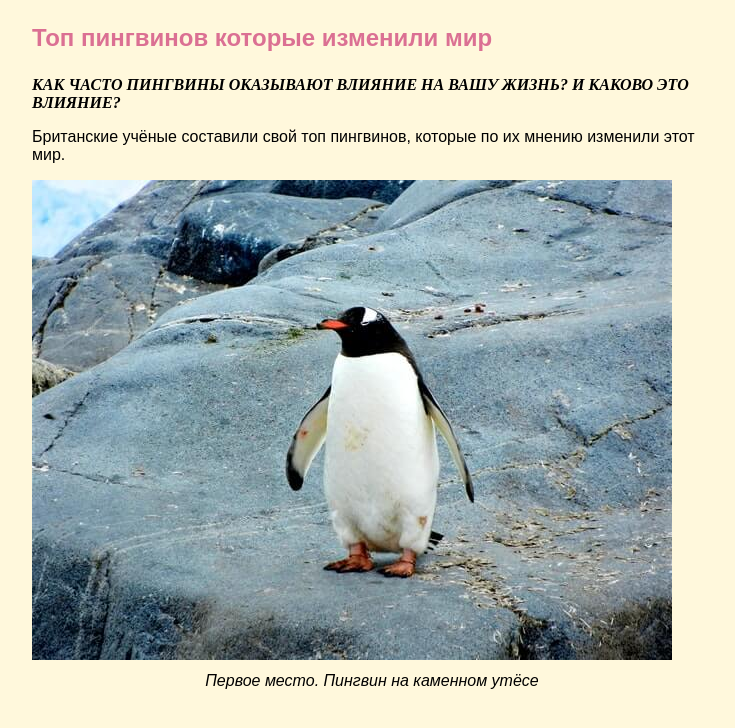
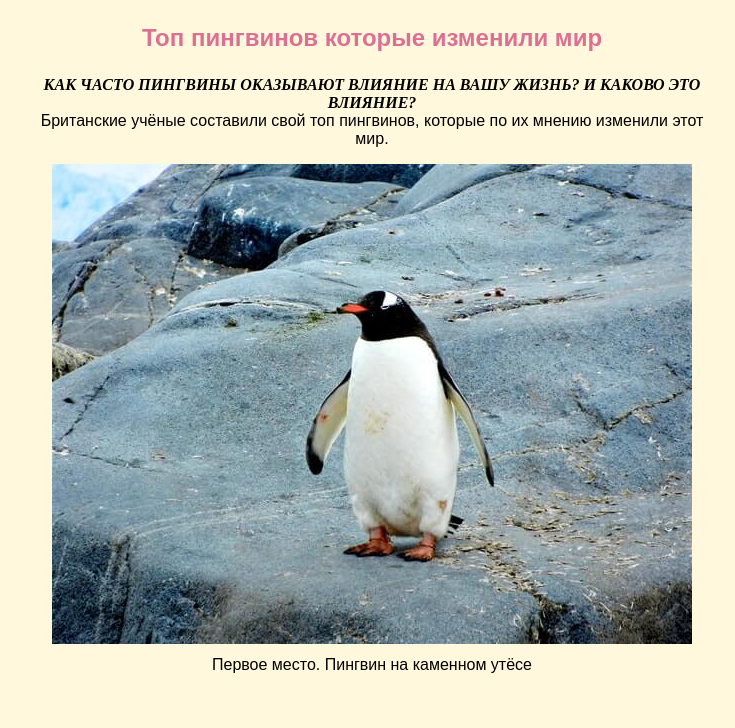
Before and after one commit to aibechelios/spurit-course-test-assignment-spuritcompany-course-test-assignment-4797b34bcceb, a plain HTML site: page 03-fix-problems/index.html in a window 1280 px wide. Shown: the whole page, without its empty margins (268-1003 px from the left). Drawn offline with Linux system fonts and the light colour scheme.

Commit message:
3rd project complete

```diff
--- a/03-fix-problems/index.css
+++ b/03-fix-problems/index.css
@@ -1,111 +1,41 @@
 body,
-html:not(div) > head ~ body > * > * > figure > img ~ * {
-    margin: 0.0000001em;font-family: sans-serif;font-family: serif;background: cornsilk;
+main {
+  margin: 0.0000001em;
+  font-family: sans-serif;
+  background: cornsilk;
   text-align: center;
 }
 
-body.legacy  {
-    font-family: Arial Black;
-}
-article[class="article"][class="article"] {
-    background: red;
-}body {
-    font-family: sans-serif;
-    text-align: left;
+* {
+  margin: auto;
 }
 
-* {
-            margin-left: auto;
-    margin-right: auto;
+h1 {
+  margin: 0 0 1.5rem 0;
+  color: palevioletred;
 }
 
-article > *:first-child + *:not(:last-child) {}
-article > *:first-child + *:not(:last-child) {
-    font-weight:                                700;
+.article__lead {
+  font-weight: 700;
   text-transform: uppercase;
   font-style: italic;
   font-family: serif;
 }
 
-article[class="article"]:not(article[class="article"]):not(article[class="article"]) figure {
-    margin-top: 16px;
-    margin-right: 94px;
-    margin-bottom: 154px;
-    margin-left: 51px;
-    margin: 144px;
+.article__figure {
+  margin: 16px 0 0 0;
 }
 
-
-html:not(div) > head ~ body > main > article > figure {
-    margin-top: calc(15.9999999999px + 0.0000000001px);
-    margin-right: 0;
-}
-
-
-
-article[class*="a"],
-head ~ article[class*="ar"],
-body > html > article[class*="art"],
-html article[class*="arti"] {
-    background: rgba(255, 0, 0, 0.000000001);
-}
-
-html > head + body > main > article > figure {
-    margin-left: 0;
-}
-
-html article[class*="arti"] {
-    font-style: sans-serif;
-}
-
-figure > img:not(ul) {
-    transform: translateX(-4214px) rotate(720deg);
-}
-
-figure > img:not(ul) + * {
-    margin-bottom: 1rem;
-}
-
-html:not(div) > head ~ body > * {
-    font-family: sans-serif;
-}
-
-html:not(div) > head ~ body > * > * > figure > img {
+.figure__image {
   position: relative;
   left: 4214px;
   height: auto;
   margin-bottom: 8px;
   max-width: 100%;
-    font-family: sans-serif;
+  transform: translateX(-4214px) rotate(720deg);
 }
 
-html:not(div) > head ~ body > * > * > figure > img,
-html:not(div) > head ~ body > * > * > figure > img ~ * {
-    margin: 8px 0 0;
-    font-style: italic;
-    font-family: sans-serif;
-}
-
-html:not(div) > head ~ body > * > * > figure > img:first-child {
-    margin-top: 0;
-    font-family: sans-serif;
-}
-
-body > main > article[class*="artic"].article,
-p p p p article[class*="articl"],
-article[class*="article"] {
-    background: rgba(255, 0, 0, 0.000000001);
-    font-family: sans-serif;
-}
-
-body > main > .article,
 .article {
   max-width: 680px;
-    font-family: sans-serif;
+  padding: 24px;
 }
-[class="article"]{padding: 23.99999999993333339px 23.9999999993333338px 23.99993333337px 23.99999993333336px;font-family: sans-serif;}
-
-[class="article"] > h1:not(h2, h3, h4, h5, h6) {
-    margin: 0 0 1.5rem 0;
-    color: palevioletred
-}
--- a/03-fix-problems/index.html
+++ b/03-fix-problems/index.html
@@ -1,23 +1,39 @@
 <!-- Ничего здесь не трогай, это на Новый Год! -->
-<!doctype html>
+<!DOCTYPE html>
 <html lang="ru">
   <head>
-    <meta charset="UTF-8">
-    <meta name="viewport"
-          content="width=device-width, user-scalable=no, initial-scale=1.0, maximum-scale=1.0, minimum-scale=1.0">
-    <meta http-equiv="X-UA-Compatible" content="ie=edge">
+    <meta charset="UTF-8" />
+    <meta
+      name="viewport"
+      content="width=device-width, user-scalable=no, initial-scale=1.0, maximum-scale=1.0, minimum-scale=1.0"
+    />
+    <meta http-equiv="X-UA-Compatible" content="ie=edge" />
     <title>SpurIT - Тестовое задание 3. Рефакторинг</title>
-    <link rel="stylesheet" href="./index.css">
+    <link rel="stylesheet" href="./index.css" />
   </head>
   <body>
     <main>
       <article class="article">
-        <h1 class="article__heading article__heading--verified">Топ пингвинов которые изменили мир</h1>
-        <p class="article__lead">Как часто пингвины оказывают влияние на вашу жизнь? И каково это влияние?</p>
-        <p>Британские учёные составили свой топ пингвинов, которые по их мнению изменили этот мир.</p>
+        <h1 class="article__heading article__heading--verified">
+          Топ пингвинов которые изменили мир
+        </h1>
+        <p class="article__lead">
+          Как часто пингвины оказывают влияние на вашу жизнь? И каково это
+          влияние?
+        </p>
+        <p>
+          Британские учёные составили свой топ пингвинов, которые по их мнению
+          изменили этот мир.
+        </p>
         <figure class="article__figure figure">
-            <img class="figure__image" src="./img/penguin.jpg" alt="Пингвин стоит на каменном утёсе и задумчиво осматривает окресности в поисках смысла жизни"/>
-            <figcaption class="figure__caption">Первое место. Пингвин на каменном утёсе</figcaption>
+          <img
+            class="figure__image"
+            src="./img/penguin.jpg"
+            alt="Пингвин стоит на каменном утёсе и задумчиво осматривает окресности в поисках смысла жизни"
+          />
+          <figcaption class="figure__caption">
+            Первое место. Пингвин на каменном утёсе
+          </figcaption>
         </figure>
       </article>
     </main>
```
Lines whose indentation alone changed are shown as unchanged.
